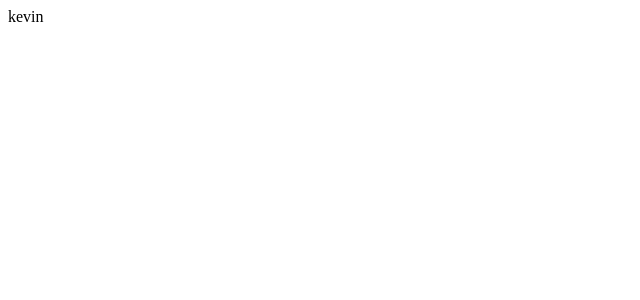
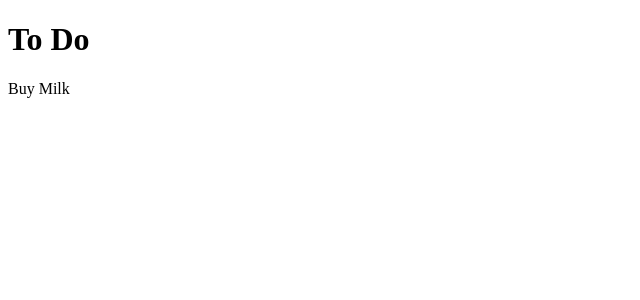
Before and after one commit to ohearonkg/to-do-hooks, a React (Create React App) app: page / in a window 1280 px wide. Shown: the top 300 px of the page, without its empty margins (0-640 px from the left). Built offline with nearby package versions, Linux system fonts and the light colour scheme.

Commit message:
now onto the form to add more items.

```diff
--- a/src/App.tsx
+++ b/src/App.tsx
@@ -1,9 +1,23 @@
 import React, { Component } from "react";
+
+import ToDoList from "./components/ToDoList/ToDoList";
 
 class App extends Component {
   public render() {
-    const name = "kevin";
-    return <div>{name}</div>;
+    return (
+      <div>
+        <h1> To Do </h1>
+        <ToDoList
+          toDos={[
+            {
+              id: "a",
+              text: "Buy Milk"
+            }
+          ]}
+          itemSelectedFunction={() => ({})}
+        />
+      </div>
+    );
   }
 }
 
```
